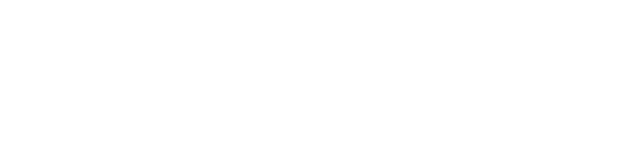
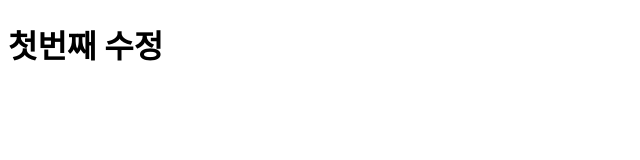
Before and after one commit to jangsu79/hanulso, a plain HTML site: page project/WebContent/index.html in a window 1280 px wide. Shown: the whole page, without its empty margins (0-640 px from the left). Drawn offline with Linux system fonts and the light colour scheme.

Commit message:
첫번째 인덱스 수정

```diff
--- a/project/WebContent/index.html
+++ b/project/WebContent/index.html
@@ -5,6 +5,6 @@
 <title>Insert title here</title>
 </head>
 <body>
-
+	<h1>첫번째 수정</h1>
 </body>
 </html>
```
